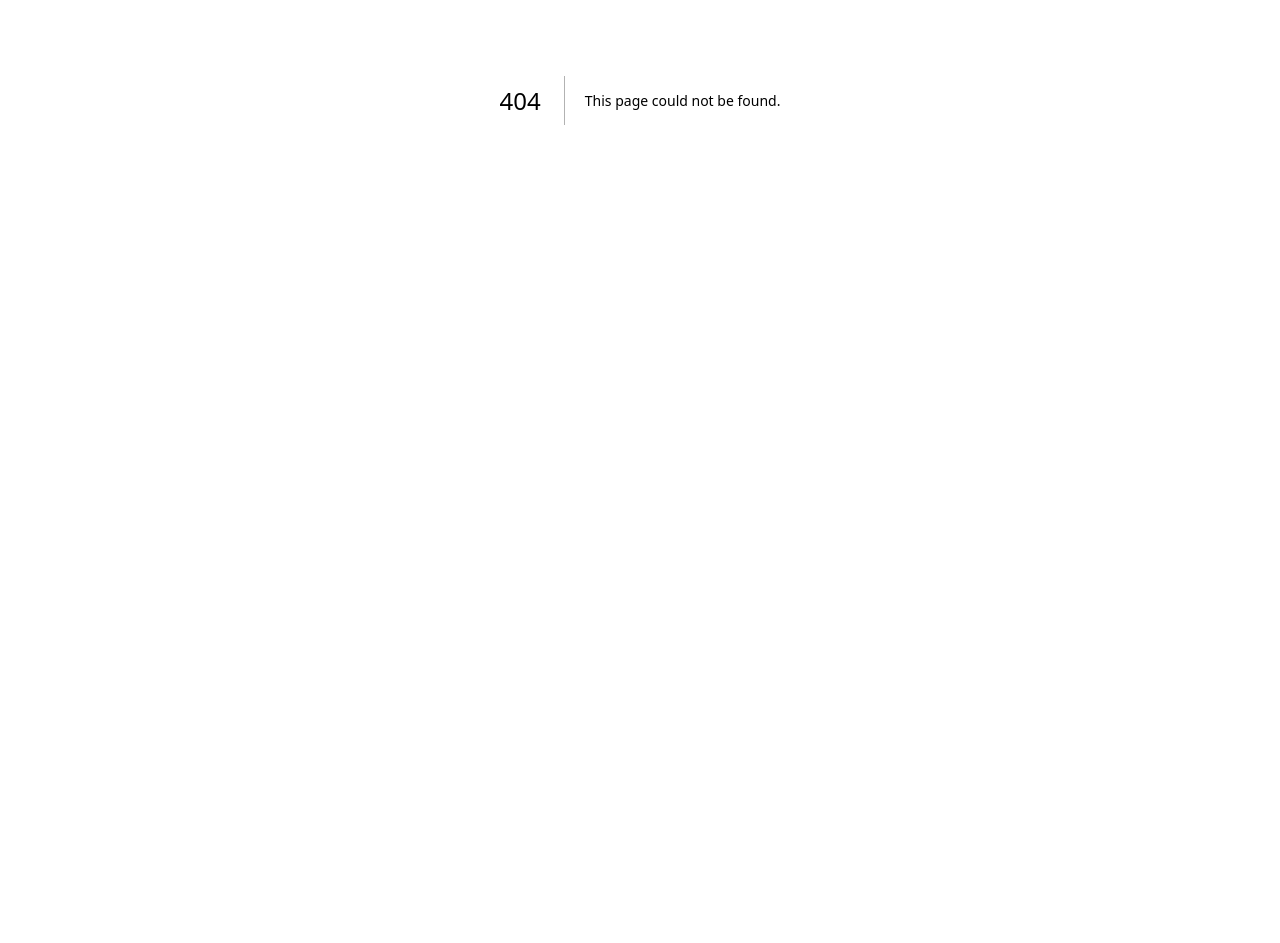
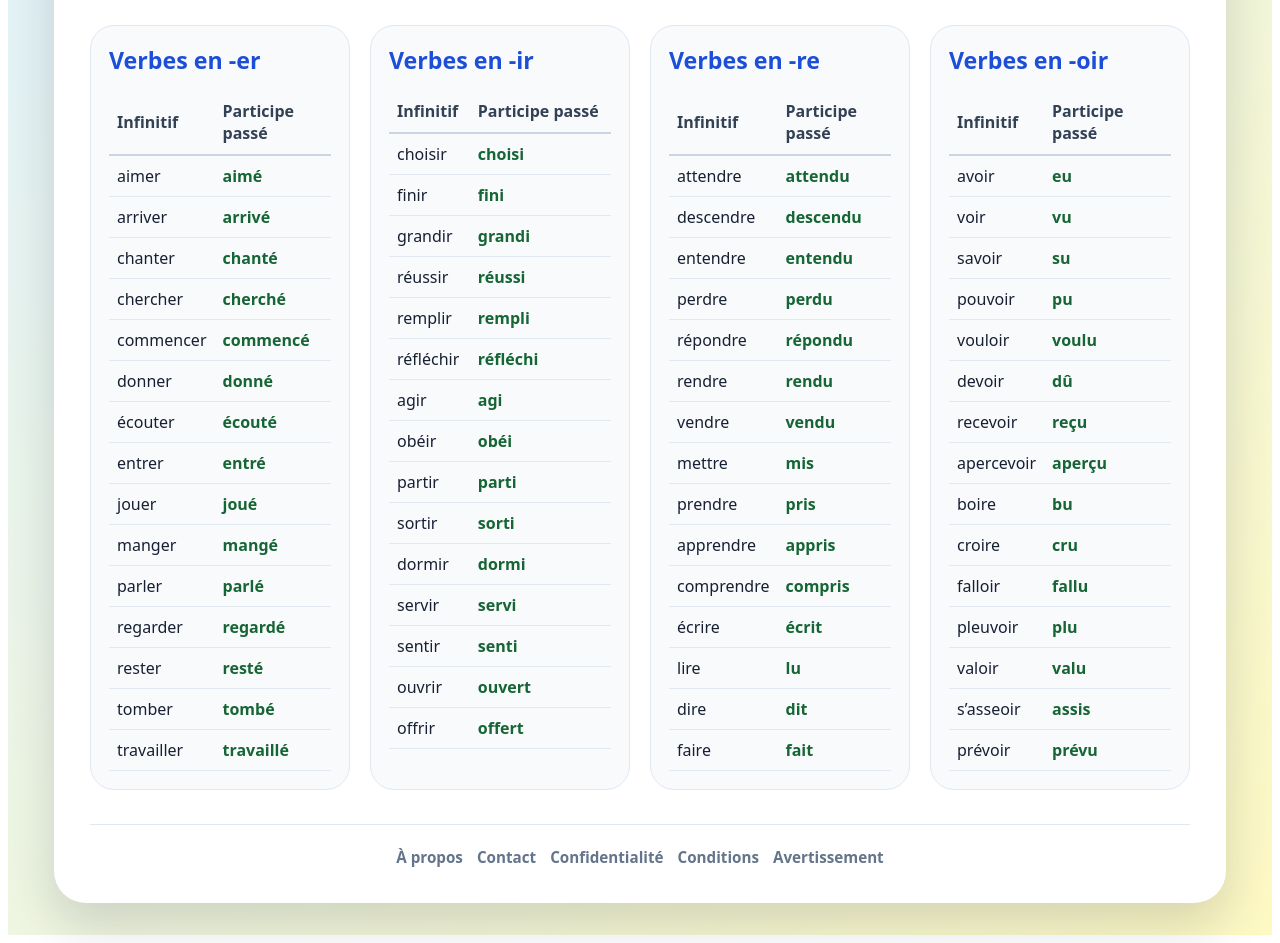
Before and after one commit to ossthun/machinepc, a Next.js app: page /list in a window 1280 px wide. Before the commit this address had no page. Shown: the part 300-1243 px from the top of the page. Before the commit the page ends 800 px from the top, so only its background shows below. Built offline with nearby package versions, Linux system fonts and the light colour scheme.

Commit message:
Add ListPage component with French verbs
This file contains a list of French verbs categorized by their endings (-er, -ir, -re, -oir) along with their past participles. It also includes a styled layout for displaying the list on a webpage.

```diff
--- /dev/null
+++ b/pages/list.js
@@ -0,0 +1,252 @@
+import Link from "next/link";
+
+const groups = [
+  {
+    title: "Verbes en -er",
+    verbs: [
+      ["aimer", "aimé"],
+      ["arriver", "arrivé"],
+      ["chanter", "chanté"],
+      ["chercher", "cherché"],
+      ["commencer", "commencé"],
+      ["donner", "donné"],
+      ["écouter", "écouté"],
+      ["entrer", "entré"],
+      ["jouer", "joué"],
+      ["manger", "mangé"],
+      ["parler", "parlé"],
+      ["regarder", "regardé"],
+      ["rester", "resté"],
+      ["tomber", "tombé"],
+      ["travailler", "travaillé"],
+    ],
+  },
+  {
+    title: "Verbes en -ir",
+    verbs: [
+      ["choisir", "choisi"],
+      ["finir", "fini"],
+      ["grandir", "grandi"],
+      ["réussir", "réussi"],
+      ["remplir", "rempli"],
+      ["réfléchir", "réfléchi"],
+      ["agir", "agi"],
+      ["obéir", "obéi"],
+      ["partir", "parti"],
+      ["sortir", "sorti"],
+      ["dormir", "dormi"],
+      ["servir", "servi"],
+      ["sentir", "senti"],
+      ["ouvrir", "ouvert"],
+      ["offrir", "offert"],
+    ],
+  },
+  {
+    title: "Verbes en -re",
+    verbs: [
+      ["attendre", "attendu"],
+      ["descendre", "descendu"],
+      ["entendre", "entendu"],
+      ["perdre", "perdu"],
+      ["répondre", "répondu"],
+      ["rendre", "rendu"],
+      ["vendre", "vendu"],
+      ["mettre", "mis"],
+      ["prendre", "pris"],
+      ["apprendre", "appris"],
+      ["comprendre", "compris"],
+      ["écrire", "écrit"],
+      ["lire", "lu"],
+      ["dire", "dit"],
+      ["faire", "fait"],
+    ],
+  },
+  {
+    title: "Verbes en -oir",
+    verbs: [
+      ["avoir", "eu"],
+      ["voir", "vu"],
+      ["savoir", "su"],
+      ["pouvoir", "pu"],
+      ["vouloir", "voulu"],
+      ["devoir", "dû"],
+      ["recevoir", "reçu"],
+      ["apercevoir", "aperçu"],
+      ["boire", "bu"],
+      ["croire", "cru"],
+      ["falloir", "fallu"],
+      ["pleuvoir", "plu"],
+      ["valoir", "valu"],
+      ["s’asseoir", "assis"],
+      ["prévoir", "prévu"],
+    ],
+  },
+];
+
+export default function ListPage() {
+  return (
+    <main style={styles.page}>
+      <section style={styles.card}>
+        <Link href="/" style={styles.back}>
+          ← Retour à l’accueil
+        </Link>
+
+        <div style={styles.badge}>Liste de révision</div>
+
+        <h1 style={styles.title}>
+          60 verbes importants au passé composé
+        </h1>
+
+        <p style={styles.intro}>
+          Voici une liste simple des verbes les plus utiles avec leur participe
+          passé. Attention: certains participes passés sont irréguliers.
+        </p>
+
+        <div style={styles.grid}>
+          {groups.map((group) => (
+            <section key={group.title} style={styles.group}>
+              <h2 style={styles.groupTitle}>{group.title}</h2>
+
+              <table style={styles.table}>
+                <thead>
+                  <tr>
+                    <th style={styles.th}>Infinitif</th>
+                    <th style={styles.th}>Participe passé</th>
+                  </tr>
+                </thead>
+
+                <tbody>
+                  {group.verbs.map(([verb, participle]) => (
+                    <tr key={verb}>
+                      <td style={styles.td}>{verb}</td>
+                      <td style={styles.tdStrong}>{participle}</td>
+                    </tr>
+                  ))}
+                </tbody>
+              </table>
+            </section>
+          ))}
+        </div>
+
+        <footer style={styles.footer}>
+          <Link href="/about" style={styles.footerLink}>À propos</Link>
+          <Link href="/contact" style={styles.footerLink}>Contact</Link>
+          <Link href="/privacy" style={styles.footerLink}>Confidentialité</Link>
+          <Link href="/terms" style={styles.footerLink}>Conditions</Link>
+          <Link href="/disclaimer" style={styles.footerLink}>Avertissement</Link>
+        </footer>
+      </section>
+    </main>
+  );
+}
+
+const styles = {
+  page: {
+    minHeight: "100vh",
+    padding: "32px 18px",
+    fontFamily: "system-ui, sans-serif",
+    background: "linear-gradient(135deg, #e0f2fe, #fef9c3)",
+    color: "#172033",
+  },
+
+  card: {
+    maxWidth: "1100px",
+    margin: "0 auto",
+    background: "white",
+    borderRadius: "32px",
+    padding: "36px",
+    boxShadow: "0 22px 50px rgba(15,23,42,.16)",
+  },
+
+  back: {
+    display: "inline-block",
+    marginBottom: "18px",
+    color: "#2563eb",
+    fontWeight: 900,
+    textDecoration: "none",
+  },
+
+  badge: {
+    display: "inline-block",
+    padding: "8px 14px",
+    borderRadius: "999px",
+    background: "#172033",
+    color: "white",
+    fontWeight: 900,
+    marginBottom: "14px",
+  },
+
+  title: {
+    fontSize: "clamp(2rem, 6vw, 3.8rem)",
+    lineHeight: 1,
+    margin: "0 0 16px",
+  },
+
+  intro: {
+    fontSize: "1.15rem",
+    lineHeight: 1.6,
+    color: "#475569",
+    marginBottom: "28px",
+  },
+
+  grid: {
+    display: "grid",
+    gridTemplateColumns: "repeat(auto-fit, minmax(240px, 1fr))",
+    gap: "20px",
+  },
+
+  group: {
+    borderRadius: "24px",
+    background: "#f8fafc",
+    border: "1px solid #e2e8f0",
+    padding: "18px",
+  },
+
+  groupTitle: {
+    margin: "0 0 14px",
+    fontSize: "1.45rem",
+    color: "#1d4ed8",
+  },
+
+  table: {
+    width: "100%",
+    borderCollapse: "collapse",
+    fontSize: "1rem",
+  },
+
+  th: {
+    textAlign: "left",
+    padding: "10px 8px",
+    borderBottom: "2px solid #cbd5e1",
+    color: "#334155",
+  },
+
+  td: {
+    padding: "9px 8px",
+    borderBottom: "1px solid #e2e8f0",
+  },
+
+  tdStrong: {
+    padding: "9px 8px",
+    borderBottom: "1px solid #e2e8f0",
+    fontWeight: 900,
+    color: "#166534",
+  },
+
+  footer: {
+    marginTop: "34px",
+    paddingTop: "22px",
+    borderTop: "1px solid #e2e8f0",
+    display: "flex",
+    flexWrap: "wrap",
+    justifyContent: "center",
+    gap: "14px",
+    fontSize: "0.95rem",
+  },
+
+  footerLink: {
+    color: "#64748b",
+    fontWeight: 800,
+    textDecoration: "none",
+  },
+};
```
